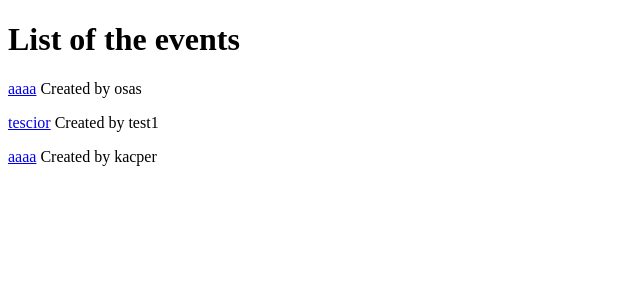
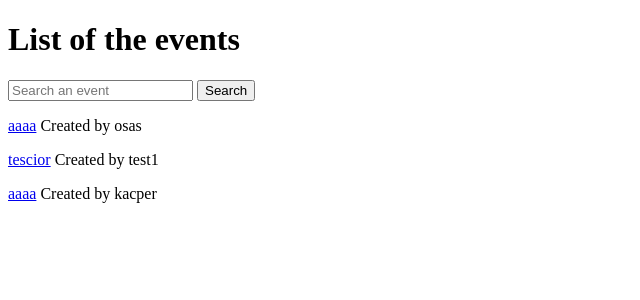
Before and after one commit to downloadfreeram/Event-Browser, a Django app: page /eventslist/ in a window 1280 px wide. Shown: the part 26-326 px from the top of the page, without its empty margins (0-640 px from the left). Run offline with Django 5.2, Linux system fonts and the light colour scheme; a user stored in the database is signed in; data comes from the database, SQL or seed files in the repository; both versions use the stored data as it was after the commit.

Commit message:
#added filtering

```diff
--- a/main/templates/main/eventslist.html
+++ b/main/templates/main/eventslist.html
@@ -2,6 +2,9 @@
 {% block title %}List of Events {% endblock %}
 {% block content %}
     <h1>List of the events</h1>
+    <form method="GET" action="/eventslist/"> {% csrf_token %}
+        <input type="search" name="searchBar" placeholder="Search an event"> <button name="searchBtn" type="submit">Search</button>
+    </form>
     {% if items %}
         {% for i in items %}
             <p><a href="/{{ i.id }}">{{ i.name }}</a> Created by {{ i.user }}</p>
--- a/main/views.py
+++ b/main/views.py
@@ -64,6 +64,10 @@ def eventslist(response):
     if response.user.is_authenticated:
         #get all of the event data to render it on the webpage
         items = Events.objects.all()
+        #filter by name in search bar
+        search = response.GET.get('searchBar')
+        if search != '' and search is not None:
+            items = items.filter(name__icontains = search)
         context = {
             'items':items,
         }
```
Also changed, not shown: db.sqlite3.
